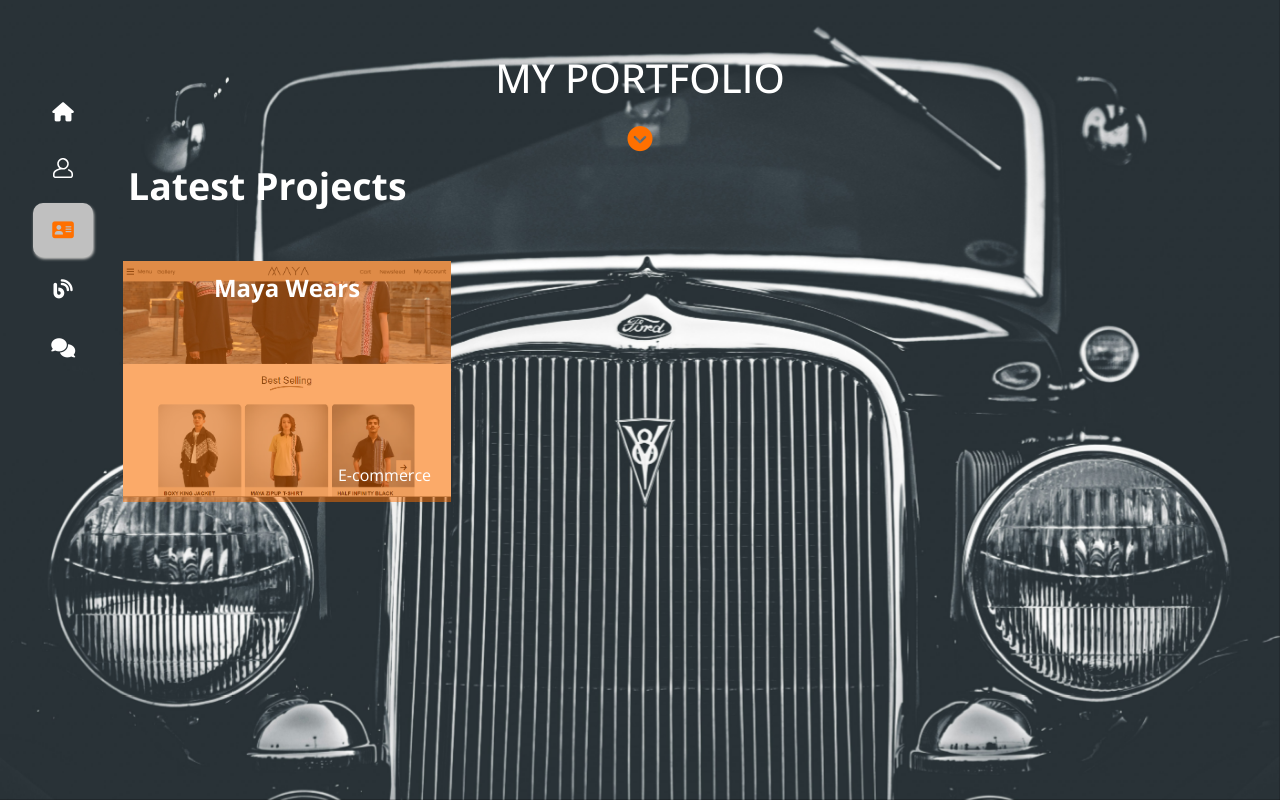
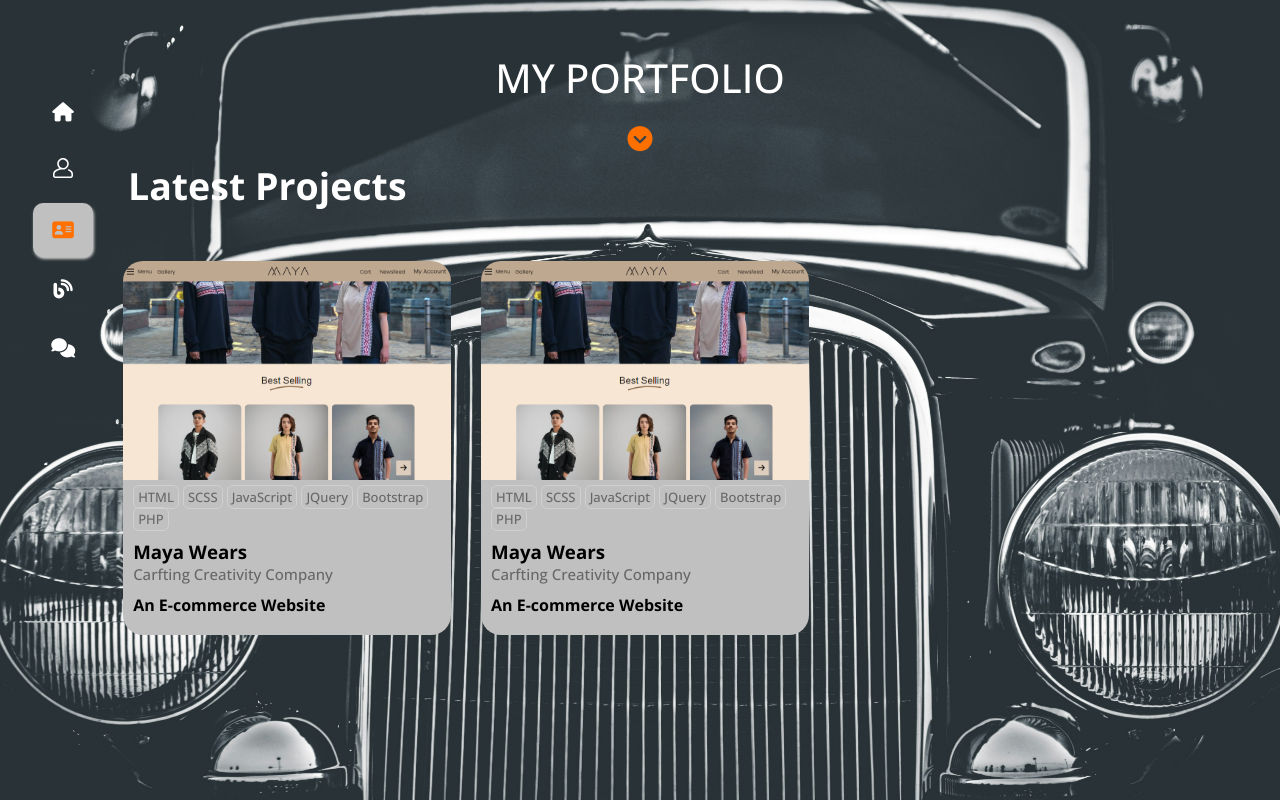
Before and after one commit to Satish463143/portfolio, a PHP site: page /portfolio.php in a window 1280 px wide. Run offline with PHP 8.4, Linux system fonts and the light colour scheme.

Commit message:
protfolio content add

```diff
--- a/Style/style.css
+++ b/Style/style.css
@@ -468,6 +468,7 @@ body {
   justify-content: center;
 }
 .port_banner .port_grid .project {
+  overflow: hidden;
   margin: 50px 0 0 10px;
 }
 .port_banner .port_grid .project .project_img {
@@ -478,33 +479,80 @@ body {
 .port_banner .port_grid .project .project_img img {
   width: 100%;
   height: auto;
+  border-top-left-radius: 20px;
+  border-top-right-radius: 20px;
+  z-index: 10;
 }
-.port_banner .port_grid .project .project_img:hover .project_cont {
-  background: rgba(255, 255, 255, 0.5); /* Using direct rgba values instead of Sass variables */
-}
-.port_banner .port_grid .project .project_img .project_cont {
+.port_banner .port_grid .project .project_img .view_project {
+  z-index: 11;
+  overflow: hidden;
   position: absolute;
   left: 0;
-  top: 0;
+  opacity: 0;
+  top: -25%;
   width: 100%;
   transition: 0.4s ease;
-  height: 100%;
-  background: rgba(255, 112, 0, 0.5);
+  height: 98%;
+  border-top-left-radius: 20px;
+  border-top-right-radius: 20px;
+  background: linear-gradient(to top, var(--off-grey), transparent);
 }
-.port_banner .port_grid .project .project_img .project_cont h2 {
+.port_banner .port_grid .project .project_img .view_project button {
+  position: absolute;
+  border-radius: 20px;
+  border: none;
+  background-color: var(--t);
+  bottom: 20px;
+  padding: 10px 15px;
+  left: 20px;
+}
+.port_banner .port_grid .project .project_img .view_project button a {
+  text-decoration: none;
+  color: var(--w);
+  text-transform: capitalize;
+  font-size: 15px;
+}
+.port_banner .port_grid .project .project_cont {
+  background-color: var(--off-grey);
+  margin-top: -10px;
+  padding: 10px;
+  z-index: 10;
+  border-bottom-left-radius: 20px;
+  border-bottom-right-radius: 20px;
+  height: 160px;
+}
+.port_banner .port_grid .project .project_cont ul li {
+  list-style: none;
+  display: inline;
+  border: 1px solid var(--border);
+  padding: 2px 4px;
+  border-radius: 6px;
+  color: #686666;
+  font-weight: 500;
+  gap: 10px;
+  margin-bottom: 5px;
+  font-size: 13px;
+}
+.port_banner .port_grid .project .project_cont h3 {
   padding-top: 10px;
-  color: var(--w);
-  text-align: center;
+  color: var(--b);
 }
-.port_banner .port_grid .project .project_img .project_cont p {
-  margin: 160px 20px 0 0;
-  color: var(--w);
-  text-align: end;
+.port_banner .port_grid .project .project_cont p {
+  color: #686666;
+  font-size: 15px;
+  font-weight: 500;
+}
+.port_banner .port_grid .project .project_cont h4 {
+  padding-top: 10px;
+  color: var(--b);
+}
+.port_banner .port_grid .project:hover .view_project {
+  top: 0;
+  opacity: 1;
 }
 
 #port_img {
   background: url(../Image/victor.jpg) fixed no-repeat;
-  background-size: cover;
   width: 100%;
   height: 100vh;
   background-position: center;
--- a/Style/style.scss
+++ b/Style/style.scss
@@ -543,6 +543,7 @@ body
     justify-content: center;
 
     .project {
+      overflow: hidden;
       margin: 50px 0 0 10px;
         .project_img {
         width: 100%;
@@ -551,31 +552,89 @@ body
         img {
           width: 100%;
           height: auto;
+          border-top-left-radius: 20px;
+          border-top-right-radius:20px;
+          z-index: 10;
+          }
 
-          }
-          &:hover .project_cont {
-            background: rgba(255, 255, 255, 0.5); /* Using direct rgba values instead of Sass variables */
-          }
-        .project_cont {
+        .view_project {
+          z-index: 11;
+          overflow: hidden;
           position: absolute;
           left: 0;
-          top: 0;
+          opacity: 0;
+          top: -25%;
           width: 100%;
           transition: 0.4s ease;
-          height: 100%;
-          background: rgba($color:#FF7000, $alpha: 0.5);
-          h2{
-            padding-top: 10px;
-            color: var(--w);
-            text-align: center;
-          }
-          p
-          {
-            margin: 160px 20px 0 0;
-            color: var(--w);
-            text-align: end;
+          height: 98%;
+          border-top-left-radius: 20px;
+          border-top-right-radius: 20px;
+          background: linear-gradient(to top, var(--off-grey), transparent);
+          button {
+            position: absolute;
+            border-radius: 20px;
+            border: none;
+            background-color: var(--t);
+            bottom:20px;
+            padding:10px 15px;
+            left: 20px;
+            a {
+              text-decoration: none;
+              color: var(--w );
+              text-transform: capitalize;
+              font-size: 15px;
+            }
           }
         }
+      }
+      .project_cont{
+        background-color: var(--off-grey);
+        margin-top: -10px;
+        padding: 10px;
+        z-index: 10;
+        // border-left: 2px solid var(--t);
+        // border-right: 2px solid var(--t);
+        // border-bottom: 2px solid var(--t);
+        border-bottom-left-radius: 20px;
+        border-bottom-right-radius: 20px;
+        height: 160px;
+        ul {
+
+          li {
+            list-style: none;
+            display: inline;
+            border: 1px solid var(--border);
+            padding: 2px 4px;
+            border-radius: 6px;
+            color:#686666;
+            font-weight: 500;
+            gap: 10px;
+            margin-bottom: 5px;
+            font-size: 13px;
+          }
+        }
+
+        h3{
+          padding-top: 10px;
+          color: var(--b);
+
+        }
+        p{
+           color:#686666;
+           font-size: 15px;
+           font-weight: 500;
+
+        }
+        h4{
+          padding-top: 10px;
+          color:var(--b);
+
+        }
+
+      }
+      &:hover .view_project {
+        top: 0;
+        opacity: 1;
       }
     }
   }
@@ -583,7 +642,7 @@ body
 
 #port_img{
   background: url(../Image/victor.jpg) fixed no-repeat;
-  background-size: cover;
+  // background-size: cover;
   width: 100%;
   height: 100vh;
   background-position: center;
--- a/js/main.js
+++ b/js/main.js
@@ -3,6 +3,7 @@ function change() {
     document.getElementById('port_img').style.backgroundImage = "url(Image/diana.jpg)";
 
 }
+
 function changeBack() {
     document.getElementById('port_img').style.backgroundImage = "url(Image/victor.jpg)";
 
--- a/portfolio.php
+++ b/portfolio.php
@@ -36,22 +36,59 @@
                 <a href="https://maya-wears.com/" target="_blank">
                 <div class="project_img">
                     <img src="image/maya.png" alt="">
-                    <div class="project_cont" id="project_cont">
-                        <h2>Maya Wears</h2>
-                        <p>E-commerce</p>
+                    <div class="view_project" id="view_project">
+                        <button><a href="https://maya-wears.com/" target="_blank">View Project</a></button>
                     </div>
-
                 </div>
                 </a>
+                <div class="project_cont">
+                    <ul>
+                        <li>HTML</li>
+                        <li>SCSS</li>
+                        <li>JavaScript</li>
+                        <li>JQuery</li>
+                        <li>Bootstrap</li>
+                        <li>PHP</li>
+                    </ul>
 
-
-
+                    <h3>Maya Wears</h3>
+                    <p>Carfting Creativity Company</p>
+                    <h4>An E-commerce Website</h4>
+                </div>
+            </div>
+            <div class="project" onmouseenter="changeTwo()" onmouseleave="changeBack()">
+                <a href="https://satish463143.github.io/Sanjeev_Protfolio/" target="_blank">
+                <div class="project_img">
+                    <img src="image/maya.png" alt="">
+                    <div class="view_project" id="view_project">
+                        <button><a href="https://satish463143.github.io/Sanjeev_Protfolio/" target="_blank">View Project</a></button>
+                    </div>
+                </div>
+                </a>
+                <div class="project_cont">
+                    <ul>
+                        <li>HTML</li>
+                        <li>SCSS</li>
+                        <li>JavaScript</li>
+                        <li>JQuery</li>
+                        <li>Bootstrap</li>
+                        <li>PHP</li>
+                    </ul>
+                    <h3>Maya Wears</h3>
+                    <p>Carfting Creativity Company</p>
+                    <h4>An E-commerce Website</h4>
+                </div>
             </div>
         </div>
     </div>
 
 </section>
-
+<script>
+    function changeTwo() {
+    document.getElementById('port_img').style.backgroundImage = "url(Image/hannes.jpg)";
+    console.log("satish")
+}
+</script>
 
 
 <?php include "footer.php" ?>
```
Also changed, not shown: Image/diana.jpg, Image/maya.png, Image/sanjjev.png (added), Image/victor.jpg, 1 other file.
